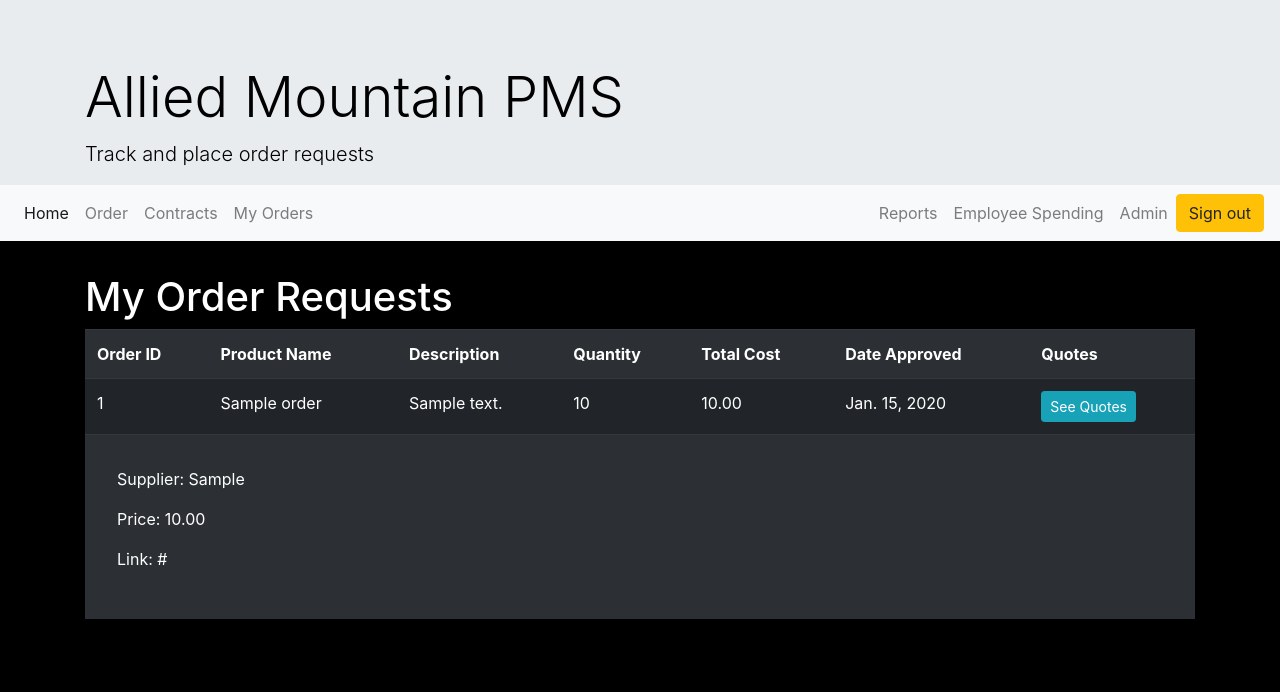
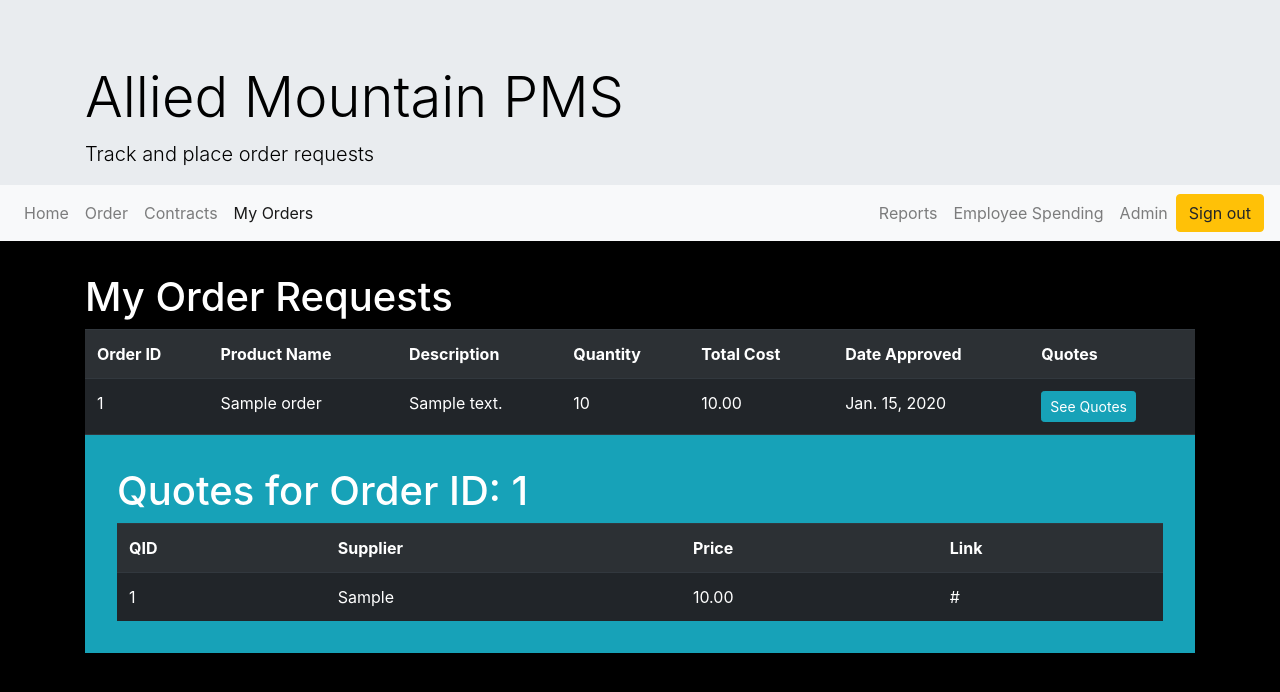
Before and after one commit to cameron-yee/NEW_PMS, a Django app: page /main/myorders in a window 1280 px wide, after a click on "See Quotes". Shown: the top 692 px of the page. Run offline with Django 3.2, Linux system fonts and the light colour scheme; a user stored in the database is signed in; tables that the repository leaves empty hold one stand-in row (values such as "Sample post"); some libraries are stand-ins or nearby versions.

Commit message:
Changed db OID in Quote attribute related_name to allow backward pass, fixed myorders quote query, added active element js

```diff
--- a/gulpfile.js
+++ b/gulpfile.js
@@ -6,7 +6,7 @@ var sass = require('gulp-sass');
 var autoprefixer = require('gulp-autoprefixer');
 var concat = require('gulp-concat');
 var rename = require('gulp-rename');
-var uglify = require('gulp-uglify');
+var uglify = require('gulp-uglify-es').default;
 var cleanCSS = require('gulp-clean-css');
 
 
--- a/pms/main/models.py
+++ b/pms/main/models.py
@@ -10,7 +10,7 @@ from datetime import datetime
 # Create your models here.
 class Quote(models.Model):
     QID = models.AutoField(primary_key=True, verbose_name= 'quote ID')
-    OID = models.ForeignKey('Order', on_delete=models.CASCADE, related_name='+', verbose_name= 'order ID')
+    OID = models.ForeignKey('Order', on_delete=models.CASCADE, related_name='quoteorder', verbose_name= 'order ID')
     QLink = models.CharField(max_length=1000, verbose_name= 'website Link')
     QPrice = models.DecimalField(max_digits=15, decimal_places=2, null=True, verbose_name= 'item Price')
     Supplier = models.CharField(max_length=30)
--- a/pms/main/templates/main/myorders.html
+++ b/pms/main/templates/main/myorders.html
@@ -16,32 +16,48 @@
                             <th>Date Approved</th>
                             <th>Quotes</th>
                         </tr>
-                {% for quoteorder in myquoteorders %}
+                {% for order in orders %}
                         <div id="accordion" style="display: none;">
                             <div class="card">
                             <div class="card-header" id="headingOne">
                                 <tr>
-                                    <td>{{ quoteorder.order__OID }}</td>
-                                    <td>{{ quoteorder.order__productName }}</td>
-                                    <td>{{ quoteorder.order__productDescription }}</td>
-                                    <td>{{ quoteorder.order__quantity }}</td>
-                                    <td>{{ quoteorder.order__total }}</td>
-                                    <td>{{ quoteorder.order__dateApproved }}</td>
+                                    <td>{{ order.OID }}</td>
+                                    <td>{{ order.productName }}</td>
+                                    <td>{{ order.productDescription }}</td>
+                                    <td>{{ order.quantity }}</td>
+                                    <td>{{ order.total }}</td>
+                                    <td>{{ order.dateApproved }}</td>
                                     <td>
                                         <h5 class="mb-0">
-                                            <button class="btn btn-info btn-sm collapsed" data-toggle="collapse" data-target="#collapse{{ forloop.counter0 }}" aria-expanded="false" aria-controls="collapseOne">
+                                            <button id="quote-button-{{ forloop.counter0 }}" onClick="toggleQuoteRow(this.id)" class="btn btn-info btn-sm collapsed" data-toggle="collapse" data-target="#collapse{{ forloop.counter0 }}" aria-expanded="false" aria-controls="collapseOne">
                                                 See Quotes
                                             </button>
                                         </h5>
                                     </td>
                                 </tr>
-                                <tr>
-                                    <td colspan="7">
+                                <tr id="quote-row-{{ forloop.counter0 }}" class="hidden">
+                                    <td colspan="7" class="nested-td">
                                         <div id="collapse{{ forloop.counter0 }}" class="collapse" aria-labelledby="headingOne" data-parent="#accordion">
                                             <div class="card-body">
-                                                <p>Supplier: {{ quoteorder.Supplier }}</p>
-                                                <p>Price: {{ quoteorder.QPrice }}</p>
-                                                <p>Link: {{ quoteorder.QLink }}</p>
+                                                <h1>Quotes for Order ID: {{ order.OID }}</h1>
+                                                <table class="nested-table table-dark">
+                                                    <tr>
+                                                        <th>QID</th>
+                                                        <th>Supplier</th>
+                                                        <th>Price</th>
+                                                        <th>Link</th>
+                                                    </tr>
+                                                {% for q in myquoteorders %}
+                                                    {% if q.OID == order.OID %}
+                                                        <tr>
+                                                            <td>{{ q.quoteorder__QID }}</td>
+                                                            <td>{{ q.quoteorder__Supplier }}</td>
+                                                            <td>{{ q.quoteorder__QPrice }}</td>
+                                                            <td>{{ q.quoteorder__QLink }}</td>
+                                                        </tr>
+                                                    {% endif %}
+                                                {% endfor %}
+                                                </table>
                                             </div>
                                         </div>
                                     </td>
--- a/pms/main/templates/main/quotes.html
+++ b/pms/main/templates/main/quotes.html
@@ -14,7 +14,7 @@
                                 {% bootstrap_field quote_form2.QLink %}
                         </div>
                         <div class="col-lg-4">
-                                <h3>Quote 2</h3>
+                                <h3>Quote 3</h3>
                                 {% bootstrap_field quote_form3.Supplier %}
                                 {% bootstrap_field quote_form3.QPrice %}
                                 {% bootstrap_field quote_form3.QLink %}
--- a/pms/main/urls.py
+++ b/pms/main/urls.py
@@ -7,7 +7,7 @@ urlpatterns = [
     path('email', views.email, name='email'),
     path('order', views.order, name='order'),
     path('contract', views.contract, name='contract'),
-    path('quotes', views.quote, name='quotes'),
+    path('quotes', views.quotes, name='quotes'),
     path('myorders', views.myorders, name='myorders'),
     # path('allorders', views.allorders, name='allorders'),
     path('reports', views.reports, name='reports'),
--- a/pms/main/views.py
+++ b/pms/main/views.py
@@ -124,7 +124,7 @@ def order(request):
     return render(request, 'main/order.html', {'purchase_form': purchase_form, 'quote_form': quote_form})
 
 @login_required
-def quote(request):
+def quotes(request):
     selected_order = Order.objects.get(OID=request.session['selected_order'])
     #MIGHT NEED TO CLOSE SESSIONS
 
@@ -135,11 +135,17 @@ def quote(request):
         if quote_form2.is_valid():
             finished_quote_form2 = quote_form2.save(commit=False)
             finished_quote_form2.OID = selected_order
+            finished_quote_form2.Supplier = quote_form2.cleaned_data['Supplier']
+            finished_quote_form2.QPrice = quote_form2.cleaned_data['QPrice']
+            finished_quote_form2.QLink = quote_form2.cleaned_data['QLink']
             saved_quote2 = finished_quote_form2.save()
 
         if quote_form3.is_valid():
             finished_quote_form3 = quote_form3.save(commit=False)
             finished_quote_form3.OID = selected_order
+            finished_quote_form3.Supplier = quote_form3.cleaned_data['Supplier']
+            finished_quote_form3.QPrice = quote_form3.cleaned_data['QPrice']
+            finished_quote_form3.QLink = quote_form3.cleaned_data['QLink']
             saved_quote3 = finished_quote_form3.save()
 
             send_mail(
@@ -182,8 +188,11 @@ def employee_spending(request):
 @login_required
 def myorders(request):
     user_id = request.user.id
-    myquoteorders = Quote.objects.all().values('OID', 'QID','QLink', 'QPrice', 'Supplier', 'order__OID', 'order__productName', 'order__productDescription', 'order__quantity', 'order__total', 'order__dateApproved').filter(order__EID=user_id)
-    return render(request, 'main/myorders.html', {'myquoteorders': myquoteorders})
+    orders = Order.objects.all()
+    print(orders)
+    myquoteorders = Order.objects.all().values('quoteorder__OID', 'quoteorder__QID','quoteorder__QLink', 'quoteorder__QPrice', 'quoteorder__Supplier', 'OID', 'productName', 'productDescription', 'quantity', 'total', 'dateApproved').filter(EID=user_id)
+    print(myquoteorders)
+    return render(request, 'main/myorders.html', {'orders': orders, 'myquoteorders': myquoteorders})
 
 # @login_required
 # def allorders(request):
--- a/pms/static/js/min/script.min.js
+++ b/pms/static/js/min/script.min.js
@@ -1 +1 @@
-$(document).ready(function(){$(function(){$('nav a[href^="/'+location.pathname.split("/").slice(-1)+'"]').addClass("active")})});
+let activepage=()=>{let e=`${location.pathname.split("/").slice(-1)}-tab`,t=(document.getElementById(e),document.getElementsByClassName("active"));for(let e=0;e<t.length;e++)t[e].className-=" active";document.getElementById(e).className+=" active"},toggleQuoteRow=e=>{let t=`quote-row-${e.slice(-1)}`,a=document.getElementById(t);"hidden"==a.className?a.className="show":a.className="hidden"};
--- a/pms/static/styles/css/min/styles.min.css
+++ b/pms/static/styles/css/min/styles.min.css
@@ -1 +1 @@
-.test>div{background:#ff0}body{background:#000;color:#fff}#login{background:#fff;color:#000;padding:10px;border-radius:4px;border:1px solid #fff;-webkit-box-shadow:10px 10px 18px orange;box-shadow:10px 10px 18px orange}a{color:inherit;text-decoration:none}a:hover{color:#fefefe;text-decoration:none}.active{color:#000}
+a{color:inherit;text-decoration:none}a:hover{color:#fefefe;text-decoration:none}.nested-table{width:100%}.nested-table:hover{background:#000!important}.nested-table>tr:hover{background:#000!important}.nested-td{background-color:#17a2b8}.hidden{display:none}.show{display:table-row}body{background:#000;color:#fff}#login{background:#fff;color:#000;padding:10px;border-radius:4px;border:1px solid #fff;-webkit-box-shadow:10px 10px 18px orange;box-shadow:10px 10px 18px orange}.active{color:#000}
--- /dev/null
+++ b/pms/static/styles/scss/_tables.scss
@@ -0,0 +1,21 @@
+.nested-table {
+    width: 100%;
+    &:hover {
+        background: black !important;
+    }
+    > tr:hover {
+        background: black !important;
+    }
+}
+
+.nested-td {
+    background-color: #17a2b8;
+}
+
+.hidden {
+    display: none;
+}
+
+.show {
+    display: table-row;
+}
--- /dev/null
+++ b/pms/static/styles/scss/_typography.scss
@@ -0,0 +1,9 @@
+a {
+    color: inherit;
+    text-decoration: none;
+
+    &:hover {
+        color: darken(white, .5);
+        text-decoration: none;
+    }
+}
--- a/pms/static/styles/scss/styles.scss
+++ b/pms/static/styles/scss/styles.scss
@@ -1,8 +1,5 @@
-.test {
-    > div {
-        background: yellow;
-    }
-}
+@import 'typography';
+@import 'tables';
 
 body {
     background: black;
@@ -18,15 +15,6 @@ body {
     box-shadow: 10px 10px 18px orange;
 }
 
-a {
-    color: inherit;
-    text-decoration: none;
-
-    &:hover {
-        color: darken(white, .5);
-        text-decoration: none;
-    }
-}
 
 .active {
     color: black;
--- a/pms/templates/header.html
+++ b/pms/templates/header.html
@@ -17,26 +17,26 @@
     <div class="collapse navbar-collapse" id="navbarSupportedContent">
       <ul class="navbar-nav mr-auto">
         <li class="nav-item active">
-          <a class="nav-link" href="http://127.0.0.1:8000/">Home</a> <!--<span class="sr-only">(current)</span>-->
+          <a id="-tab" class="nav-link" href="http://127.0.0.1:8000/">Home</a> <!--<span class="sr-only">(current)</span>-->
         </li>
         <li class="nav-item">
-          <a class="nav-link" href="http://127.0.0.1:8000/main/order">Order</a>
+          <a id="order-tab" class="nav-link" href="http://127.0.0.1:8000/main/order">Order</a>
         </li>
         <li class="nav-item">
-          <a class="nav-link" href="http://127.0.0.1:8000/main/contract">Contracts</a>
+          <a id="contract-tab" class="nav-link" href="http://127.0.0.1:8000/main/contract">Contracts</a>
         </li>
         <li class="nav-item">
-          <a class="nav-link" href="http://127.0.0.1:8000/main/myorders">My Orders</a>
+          <a id="myorders-tab" class="nav-link" href="http://127.0.0.1:8000/main/myorders">My Orders</a>
         </li>
       </ul>
 
         <ul class="navbar-nav mr-auto" style="display: flex; float: right; margin-right: 0 !important;">
           {% if user.is_superuser %}
           <li class="nav-item">
-            <a class="nav-link" href="http://127.0.0.1:8000/main/reports">Reports</a>
+            <a id="reports-tab" class="nav-link" href="http://127.0.0.1:8000/main/reports">Reports</a>
           </li>
           <li class="nav-item">
-            <a class="nav-link" href="http://127.0.0.1:8000/main/employee-spending">Employee Spending</a>
+            <a id="employee-spending-tab" class="nav-link" href="http://127.0.0.1:8000/main/employee-spending">Employee Spending</a>
           </li>
           {% endif %}
           {% if user.is_staff %}
--- a/pms/templates/layout.html
+++ b/pms/templates/layout.html
@@ -4,7 +4,7 @@
     <head>
         {% include "head.html" %}
     </head>
-    <body>
+    <body onload="activepage()">
         {% include "header.html" %}
             {% block content %}
             {% endblock %}
```
Also changed, not shown: pms/static/js/script.js (+30 -5 lines), pms/static/styles/css/styles.css (+22 -9 lines), 1 other file.
